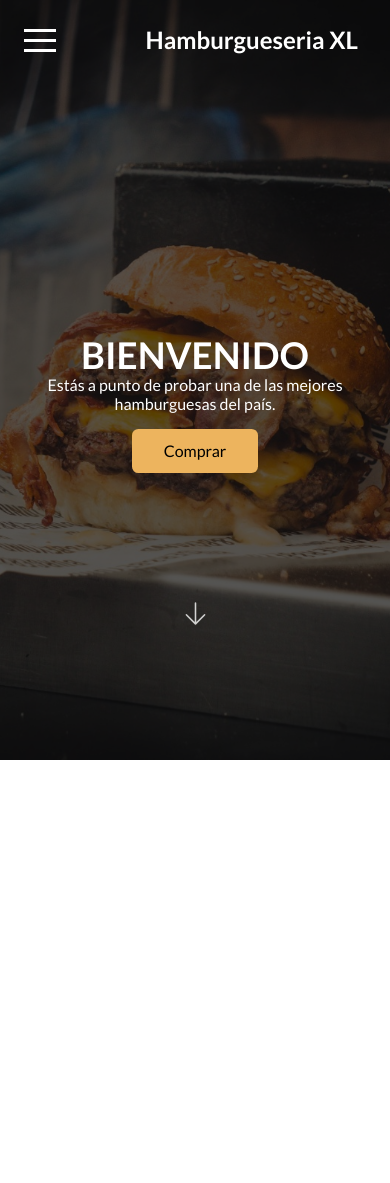
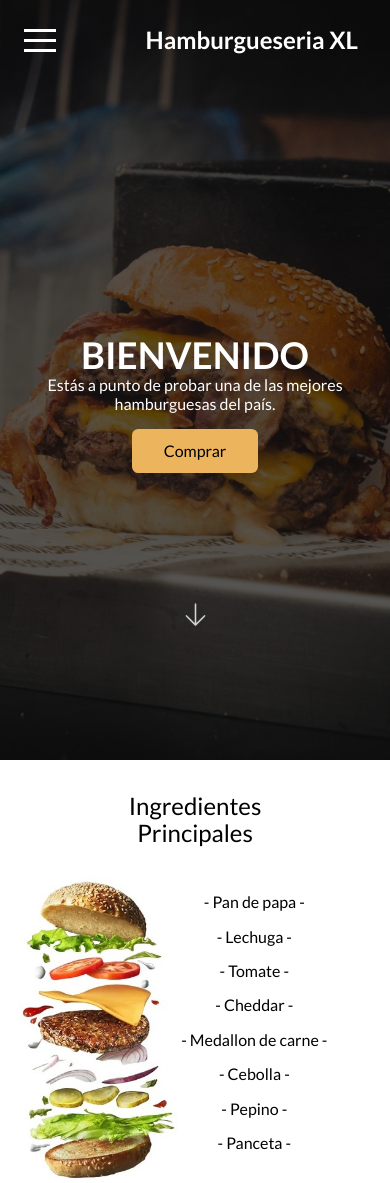
Before and after one commit to JoseAlvarezMartinez/hamburgueseria-xl, a React (Create React App) app: page / in a window 390 px wide. Before the commit the page ends 844 px from the top, so only its background shows below. Built offline with nearby package versions, Linux system fonts and the light colour scheme.

Commit message:
--Ingredientes Principales Mobile--

```diff
--- a/src/App.jsx
+++ b/src/App.jsx
@@ -1,8 +1,10 @@
 import Header from "./components/Header/Header";
+import Main from "./components/Main/Main";
 function App() {
   return (
     <>
       <Header/>
+      <Main/>
     </>
   );
 }
--- a/src/components/Header/Header.css
+++ b/src/components/Header/Header.css
@@ -2,6 +2,8 @@ header {
   background-image: url("../../assets/header-background.jpeg");
   background-position: center;
   background-size: cover;
+  background-repeat: no-repeat;
+  background-attachment: fixed;
   height: 90vh;
   position: relative;
 }
--- /dev/null
+++ b/src/components/Main/Main.css
@@ -0,0 +1,8 @@
+.test{
+    display: flex;
+    align-items: center;
+}
+p{
+    text-align: center;
+
+}
--- /dev/null
+++ b/src/components/Main/Main.jsx
@@ -0,0 +1,35 @@
+import "./Main.css";
+import Ingredientes from "../../assets/ingredientes.jpeg";
+import styled from "@emotion/styled";
+
+const H2 = styled.h2`
+    text-align: center;
+    font-weight: 400;
+    width:10rem;
+    margin: 2rem auto 1rem;
+`
+const Img = styled.img`
+  height: 20rem;
+`;
+const Main = () => {
+  return (
+    <section id="ingredientes">
+      <H2>Ingredientes Principales</H2>
+      <div className="test">
+        <Img src={Ingredientes} alt="" />
+        <div>
+        <p>- Pan de papa -</p>
+        <p>- Lechuga -</p>
+        <p>- Tomate -</p>
+        <p>- Cheddar -</p>
+        <p>- Medallon de carne -</p>
+        <p>- Cebolla -</p>
+        <p>- Pepino -</p>
+        <p>- Panceta -</p>
+        </div>
+      </div>
+    </section>
+  );
+};
+
+export default Main;
--- a/src/components/NavBar/NavBar.jsx
+++ b/src/components/NavBar/NavBar.jsx
@@ -1,13 +1,10 @@
-//Componentes/Estilos
-import "./NavBar.css";
-//Librerias
 import styled from "@emotion/styled";
-//Styled Components
+
 const Nav = styled.nav`
   position: absolute;
   background-color: #edb45e;
   width: 100%;
-  height: 36%;
+  height: 45%;
   display: flex;
   justify-content: center;
 `;
@@ -51,6 +48,9 @@ const NavBar = () => {
     <Nav>
       <Ul>
         <Li>
+          <A href="#ingredientes">Ingredientes</A>
+        </Li>
+        <Li>
           <A href="">Menú</A>
         </Li>
         <Li>
--- a/src/index.css
+++ b/src/index.css
@@ -1,3 +1,6 @@
 * {
   font-family: "Lato", sans-serif;
 }
+html{
+  scroll-behavior: smooth;
+}
```
Also changed, not shown: src/components/Header/Header.jsx (+4 -4 lines), src/assets/ingredientes.jpeg, src/components/NavBar/NavBar.css (deleted).
